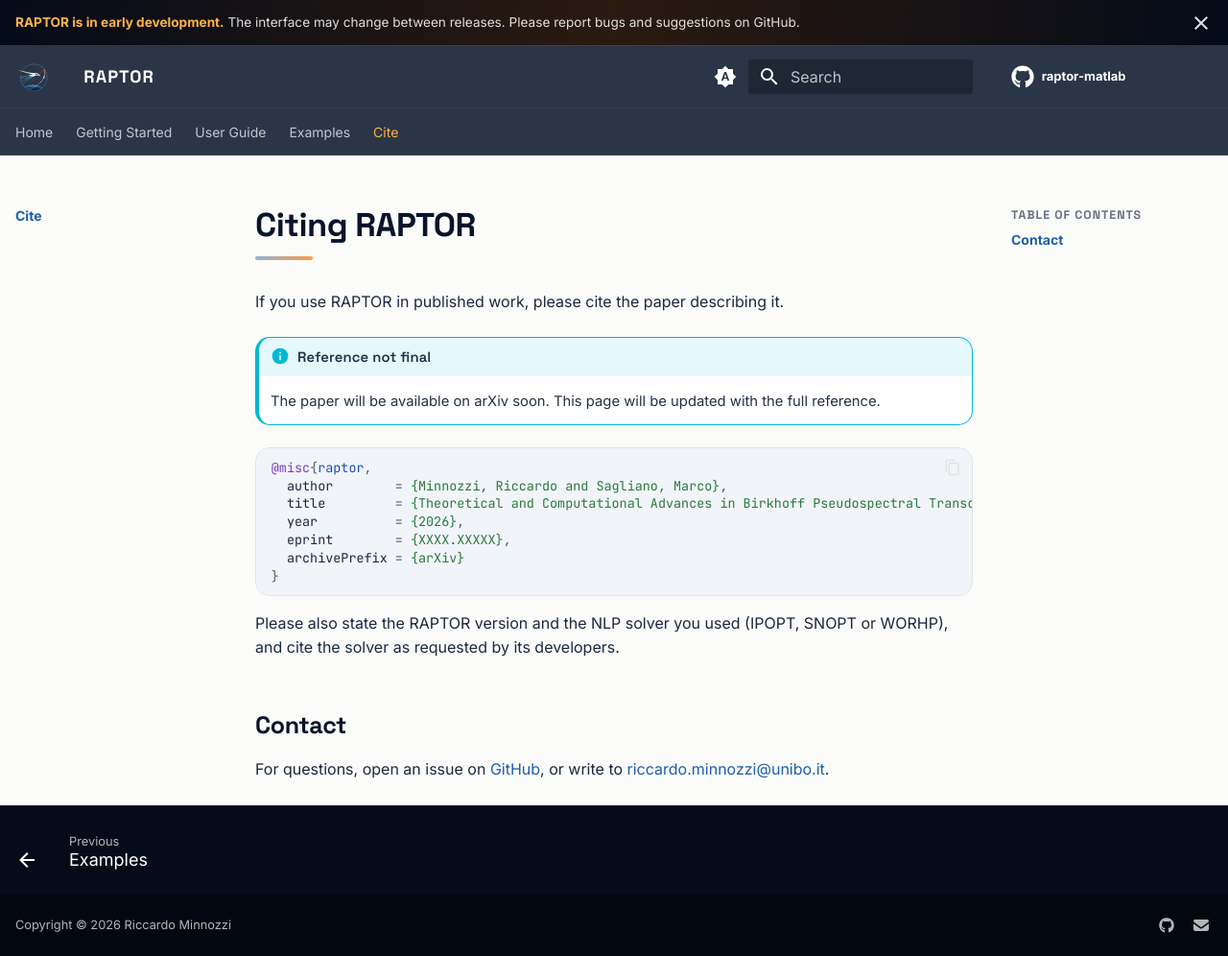
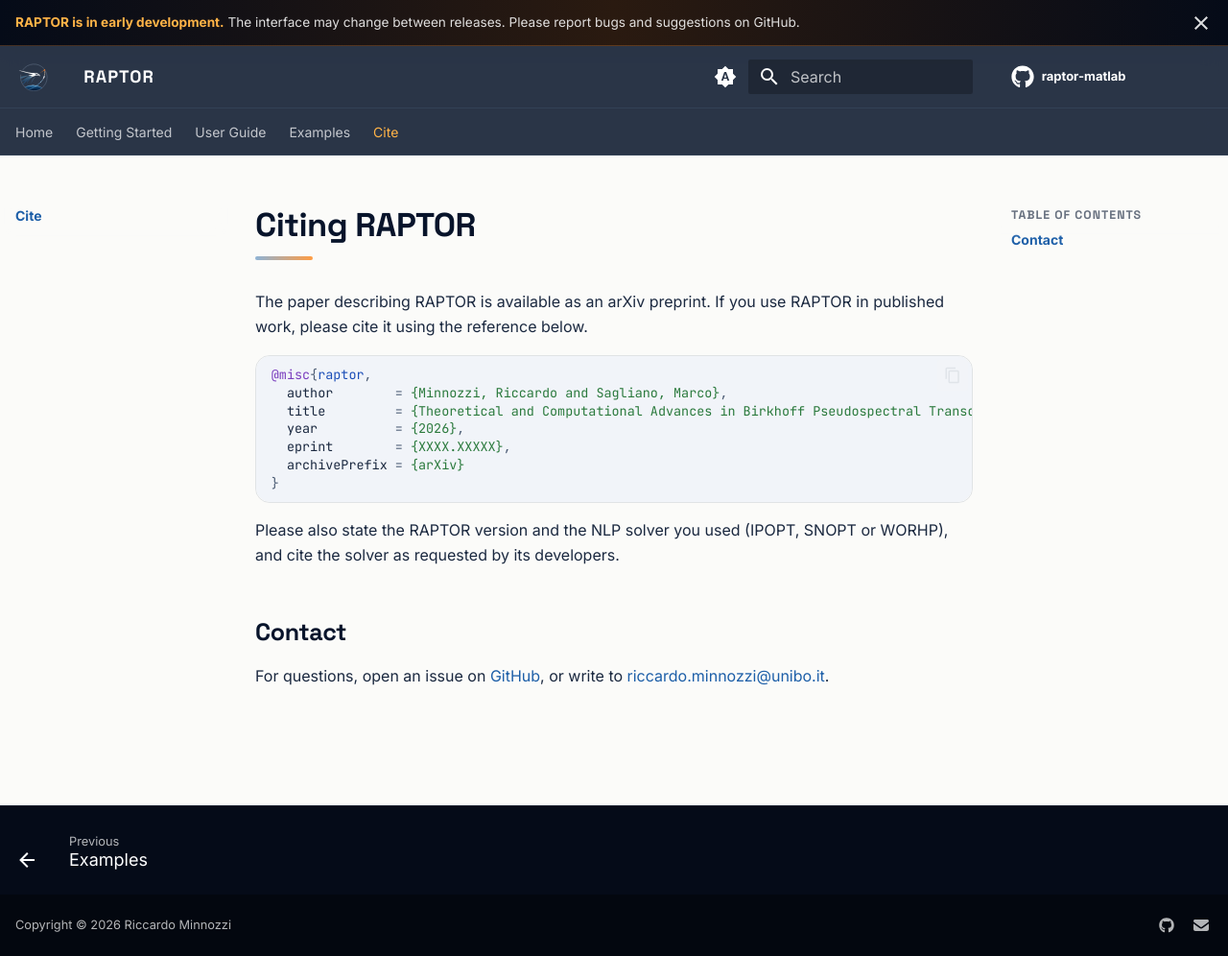
Before and after one commit to raptor-solver/raptor-solver.github.io, an MkDocs documentation site: the page built from docs/citing.md, in a window 1280 px wide and 996 px high. Shown: the whole window at 96% size. Built offline with MkDocs 1.6.1 and Material for MkDocs 9.7.7, drawn with Linux system fonts in a browser that asks for light colours; comment, search, counter and statistics services are not loaded.

````diff
--- a/docs/citing.md
+++ b/docs/citing.md
@@ -1,10 +1,7 @@
 # Citing RAPTOR
 
-If you use RAPTOR in published work, please cite the paper describing it.
-
-!!! info "Reference not final"
-    The paper will be available on arXiv soon. This page will be updated
-    with the full reference.
+The paper describing RAPTOR is available as an arXiv preprint. If you use
+RAPTOR in published work, please cite it using the reference below.
 
 ```bibtex
 @misc{raptor,
--- /dev/null
+++ b/requirements.txt
@@ -0,0 +1,2 @@
+mkdocs==1.6.1
+mkdocs-material==9.7.6
````
Also changed, not shown: docs/getting-started/installation.md (+1 -1 lines), docs/index.md (+4 -5 lines), docs/user-guide/collocation.md (+2 -2 lines), docs/user-guide/numerical-setup.md (+0 -6 lines), 2 other files.
